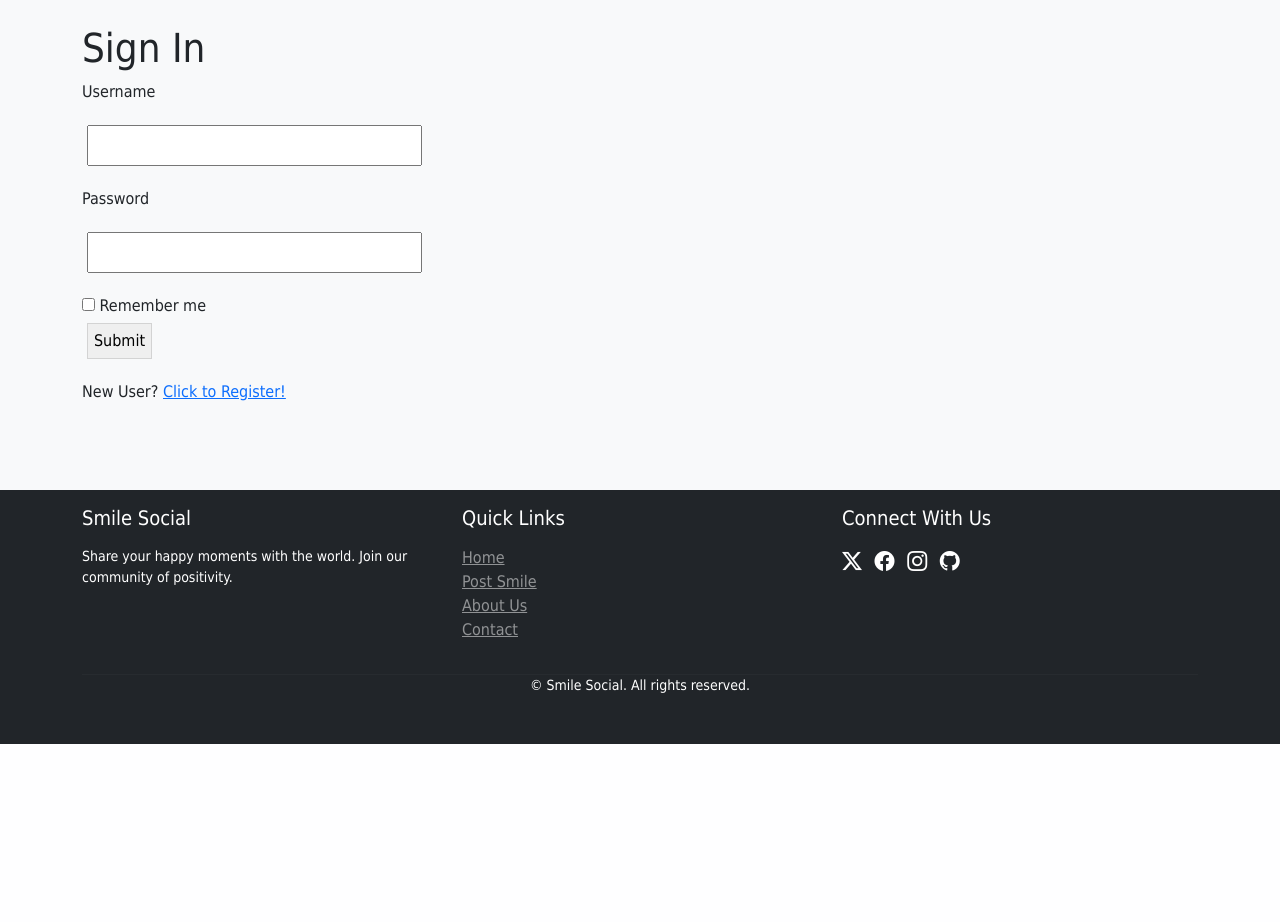
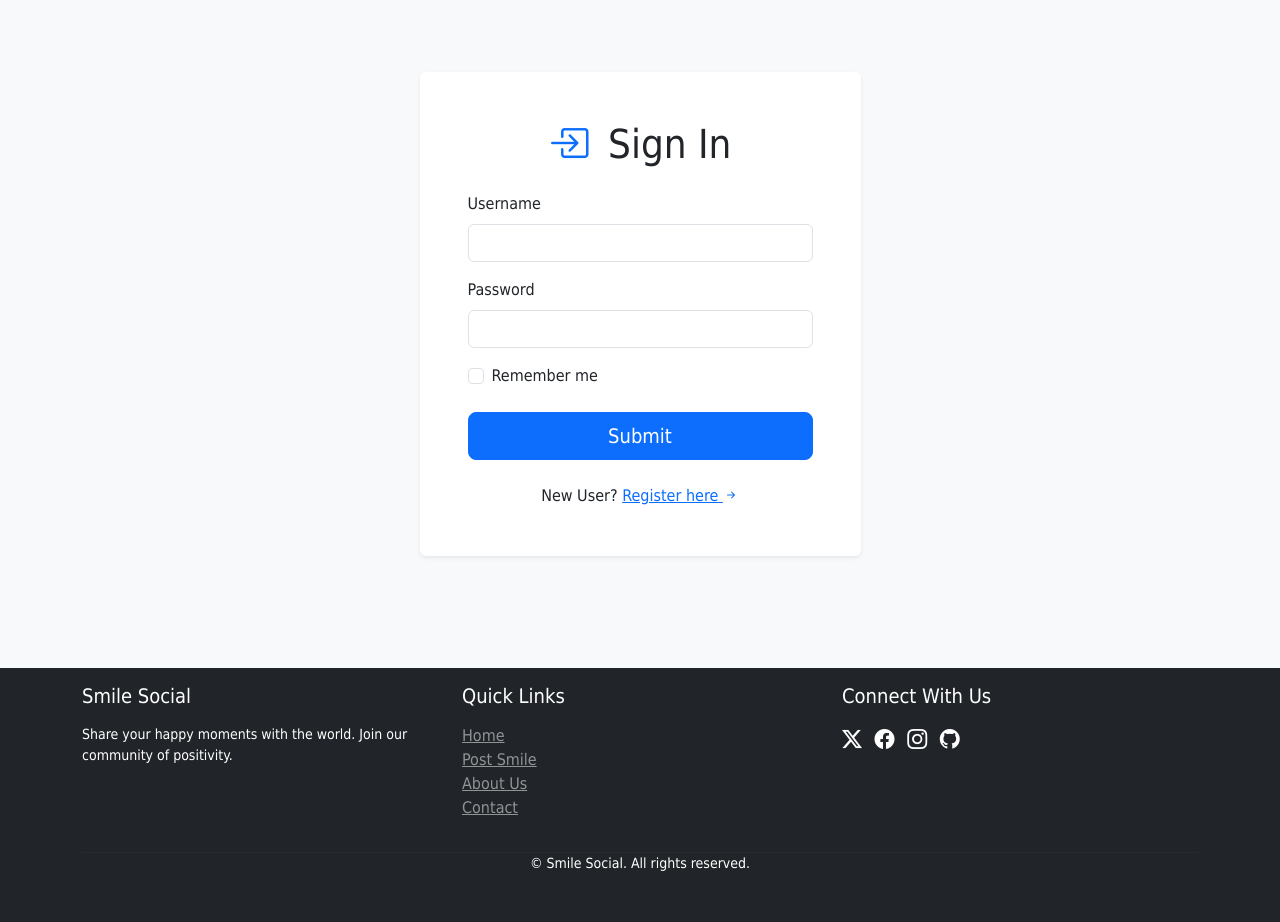
Before and after one commit to Chanceb1/Smile-Social, a Python web app: template app/View/templates/login.html in a window 1280 px wide. Shown: the part 56-978 px from the top of the page. Before the commit the page ends 800 px from the top, so only its background shows below. Run offline with Jinja, Linux system fonts and the light colour scheme; the template is opened without the code that fills it: most values are stand-ins (such as "Sample title", 1, 10 or a date in 2020); form fields are guessed from the names that the template uses; some libraries are stand-ins or nearby versions.

Commit message:
Enhance UI with updated login and registration forms

```diff
--- a/app/View/templates/index.html
+++ b/app/View/templates/index.html
@@ -4,7 +4,7 @@
 <div class="container py-4">
     <!-- Header Section -->
     <div class="row mb-4">
-        <div class="col-md-6">
+        <div class="col-md-4">
             <div class="card bg-primary text-white">
                 <div class="card-body">
                     <h3 class="card-title">
--- a/app/View/templates/login.html
+++ b/app/View/templates/login.html
@@ -1,32 +1,57 @@
 {% extends "base.html" %}
 
 {% block content %}
-    <h1>Sign In</h1>
-    {% if form %}
-        <form action="" method="POST">
-            {{ form.hidden_tag() }}
+<div class="container py-5">
+    <div class="row justify-content-center">
+        <div class="col-md-6 col-lg-5">
+            <div class="card shadow-sm">
+                <div class="card-body p-5">
+                    <h1 class="text-center mb-4">
+                        <i class="bi bi-box-arrow-in-right text-primary me-2"></i>
+                        Sign In
+                    </h1>
 
-                <p> {{ form.username.label }}</p>
-                <p> {{ form.username(class='forminput') }}</p>
+                    {% if form %}
+                    <form method="POST">
+                        {{ form.hidden_tag() }}
 
-                {% for error in form.username.errors %}
-                <span style="color: red;">[{{ error }}]</span>
-                {% endfor %}
+                        <div class="mb-3">
+                            {{ form.username.label(class="form-label") }}
+                            {{ form.username(class="form-control") }}
+                            {% for error in form.username.errors %}
+                            <div class="text-danger small mt-1">{{ error }}</div>
+                            {% endfor %}
+                        </div>
 
-                <p> {{ form.password.label }}</p>
-                <p> {{ form.password(class='forminput') }}</p>
+                        <div class="mb-3">
+                            {{ form.password.label(class="form-label") }}
+                            {{ form.password(class="form-control") }}
+                            {% for error in form.password.errors %}
+                            <div class="text-danger small mt-1">{{ error }}</div>
+                            {% endfor %}
+                        </div>
 
-                {% for error in form.password.errors %}
-                <span style="color: red;">[{{ error }}]</span>
-                {% endfor %}
+                        <div class="mb-4 form-check">
+                            {{ form.remember_me(class="form-check-input") }}
+                            {{ form.remember_me.label(class="form-check-label") }}
+                        </div>
 
-                {{ form.remember_me(class='rem_me') }}
-                {{ form.remember_me.label }}
+                        <div class="d-grid gap-2">
+                            {{ form.submit(class="btn btn-primary btn-lg") }}
+                        </div>
+                    </form>
+                    {% endif %}
 
-                <p> {{ form.submit(class="button")}} </p>
-
-        </form>
-    {% endif %}
-
-    <p>New User? <a href="{{url_for('auth.register') }}">Click to Register!</a></p>
+                    <p class="text-center mt-4 mb-0">
+                        New User?
+                        <a href="{{ url_for('auth.register') }}" class="text-primary">
+                            Register here
+                            <i class="bi bi-arrow-right-short"></i>
+                        </a>
+                    </p>
+                </div>
+            </div>
+        </div>
+    </div>
+</div>
 {% endblock %}
```
Also changed, not shown: app/View/templates/register.html (+57 -31 lines), README.md, imgs/SmileHome.png (added), imgs/SmilePost.png (added).
